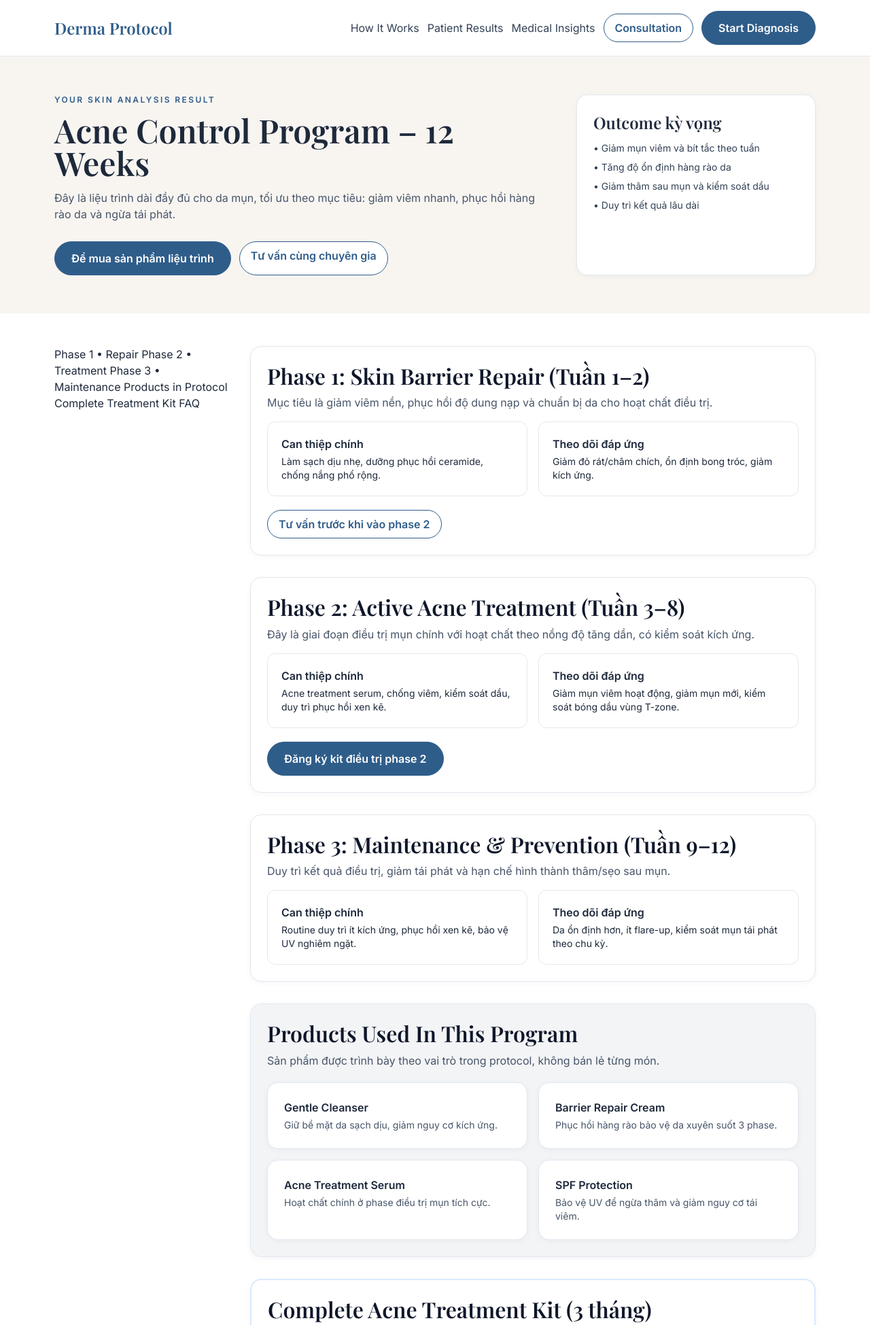
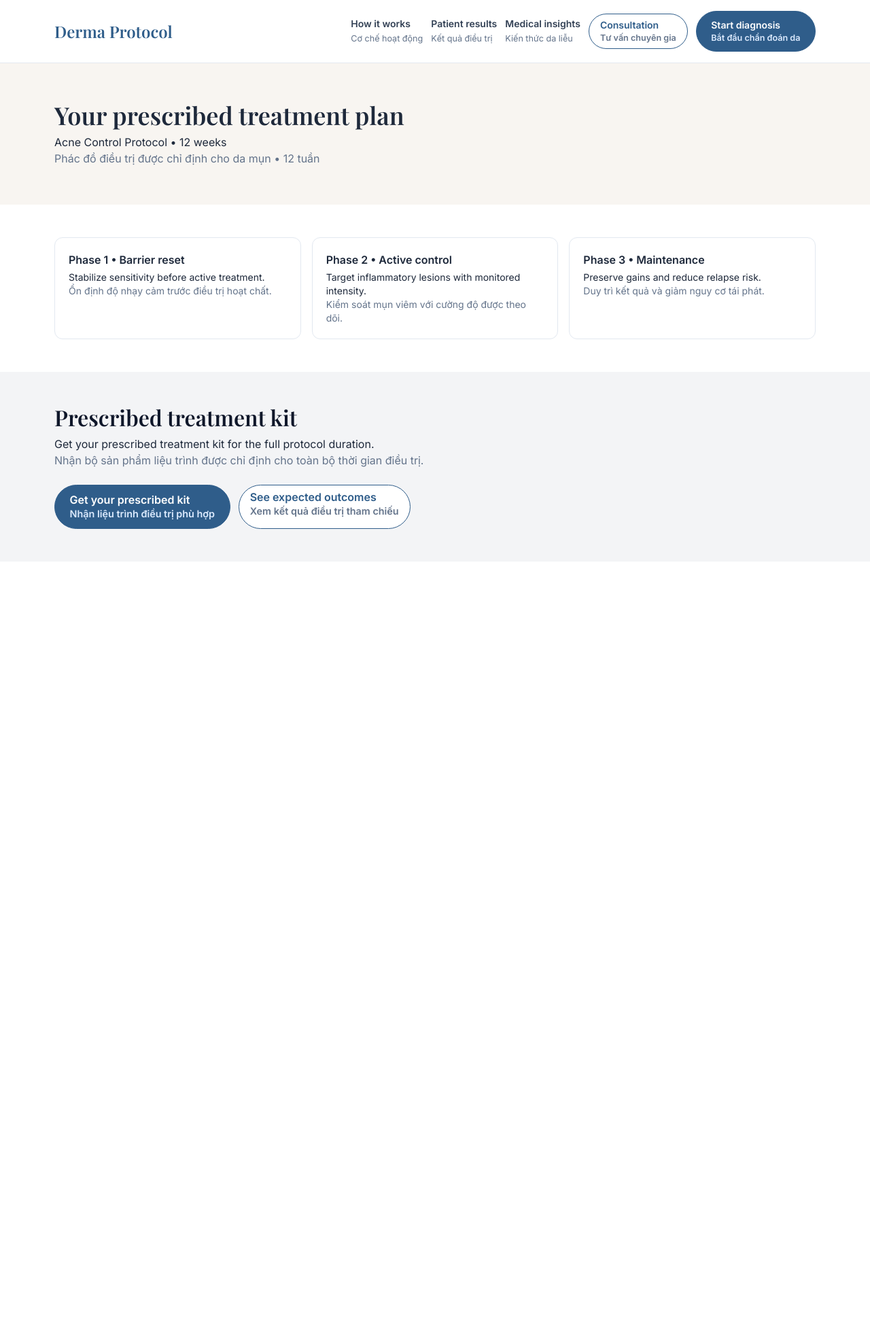
Before and after one commit to ddtri1803/test, a PHP site: page /treatment-plan.html in a window 1280 px wide. Shown: the top 1949 px of the page at 68% size. After the commit the page ends 778 px from the top, so only its background shows below. Run offline with PHP 8.4, Linux system fonts and the light colour scheme; some libraries are stand-ins or nearby versions.

Commit message:
Implement bilingual prescribed-commerce UX across diagnosis-led flow

```diff
--- a/consultation.html
+++ b/consultation.html
@@ -1 +1,5 @@
-<!doctype html><html lang="en"><head><meta charset="UTF-8"><meta name="viewport" content="width=device-width, initial-scale=1.0"><title>Consultation</title><link rel="preconnect" href="https://fonts.googleapis.com"><link rel="preconnect" href="https://fonts.gstatic.com" crossorigin><link href="https://fonts.googleapis.com/css2?family=Inter:wght@400;500;600;700&family=Playfair+Display:wght@600;700&display=swap" rel="stylesheet"><script src="https://cdn.tailwindcss.com"></script><script>tailwind.config={theme:{extend:{colors:{medicalBlue:'#2F5D8A',softBeige:'#F8F5F1'},fontFamily:{heading:['Playfair Display','serif'],body:['Inter','sans-serif']}}}}</script><link rel="stylesheet" href="themes/clinic.css"></head><body class="font-body bg-softBeige"><main class="min-h-screen flex items-center justify-center p-4"><section class="card max-w-xl w-full text-center"><h1 class="font-heading text-4xl mb-4">Skin Consultation</h1><p class="text-slate-600 mb-6">Book a dermatology consultation to confirm diagnosis and start your full treatment kit.</p><a href="skin-diagnosis.html" class="btn-primary">Begin Diagnosis</a></section></main></body></html>
+<!doctype html>
+<html lang="en">
+  <head><meta charset="UTF-8" /><meta name="viewport" content="width=device-width, initial-scale=1.0" /><title>Consultation | Derma Protocol</title><link rel="preconnect" href="https://fonts.googleapis.com" /><link rel="preconnect" href="https://fonts.gstatic.com" crossorigin /><link href="https://fonts.googleapis.com/css2?family=Inter:wght@400;500;600;700&family=Playfair+Display:wght@600;700&display=swap" rel="stylesheet" /><script src="https://cdn.tailwindcss.com"></script><script>tailwind.config={theme:{extend:{colors:{medicalBlue:'#2F5D8A',softBeige:'#F8F5F1'},fontFamily:{heading:['Playfair Display','serif'],body:['Inter','sans-serif']}}}}</script><link rel="stylesheet" href="themes/clinic.css" /></head>
+  <body class="font-body bg-softBeige"><main class="min-h-screen flex items-center justify-center p-4"><section class="card max-w-xl w-full text-center"><h1 class="font-heading text-4xl mb-3">Clinical consultation</h1><p>Discuss your case before activating a prescribed protocol.</p><p class="text-slate-500 mt-1">Trao đổi với chuyên gia trước khi kích hoạt liệu trình được chỉ định.</p><a href="skin-diagnosis.html" class="btn-primary mt-6">Start diagnosis • Bắt đầu chẩn đoán</a></section></main></body>
+</html>
--- a/themes/clinic.css
+++ b/themes/clinic.css
@@ -11,7 +11,7 @@ html{scroll-behavior:smooth}
 .nav-link{color:#334155;transition:.2s}
 .nav-link:hover{color:var(--medical-blue)}
 
-.btn-primary{display:inline-block;background:var(--medical-blue);color:#fff;padding:.75rem 1.5rem;border-radius:9999px;font-weight:600;transition:.2s;border:1px solid var(--medical-blue)}
+.btn-primary{display:inline-block;background:var(--medical-blue);color:#fff;padding:.75rem 1.35rem;border-radius:9999px;font-weight:600;transition:.2s;border:1px solid var(--medical-blue)}
 .btn-primary:hover{background:var(--medical-blue-dark);border-color:var(--medical-blue-dark)}
 
 .btn-secondary{display:inline-block;border:1px solid var(--medical-blue);color:var(--medical-blue);padding:.5rem 1rem;border-radius:9999px;font-weight:600;transition:.2s;background:#fff}
@@ -20,8 +20,6 @@ html{scroll-behavior:smooth}
 .card{background:#fff;padding:1.5rem;border-radius:1rem;border:1px solid #e2e8f0;box-shadow:0 2px 10px rgba(15,23,42,.04)}
 .card-title{font-family:'Playfair Display',serif;font-size:1.5rem;line-height:1.2;margin-bottom:.5rem;color:var(--medical-blue)}
 .section-title{font-family:'Playfair Display',serif;font-size:2rem;line-height:1.2;color:#0f172a;margin-bottom:.5rem}
-.pill{display:block;text-align:center;border:1px solid #cbd5e1;border-radius:9999px;padding:.75rem 1rem;font-weight:500;transition:.2s;background:#fff}
-.pill:hover{border-color:var(--medical-blue);color:var(--medical-blue)}
 .phase{padding:1.25rem;border-radius:.75rem;border:1px solid #e2e8f0;background:#fff}
 
 .flow-steps{display:grid;grid-template-columns:repeat(4,minmax(0,1fr));gap:.6rem}
@@ -31,6 +29,11 @@ html{scroll-behavior:smooth}
 
 .cta-band{background:linear-gradient(135deg,#2F5D8A,#3D77AF);color:#fff;border-radius:1rem;padding:1.5rem}
 
+.bi-en{display:block;font-weight:600}
+.bi-vi{display:block;font-size:.9em;color:#64748b;margin-top:.12rem}
+.bi-vi.inverse{color:#dbeafe}
+.bi-btn .bi-en,.bi-btn .bi-vi{line-height:1.2}
+
 @media (max-width: 900px){
   .flow-steps{grid-template-columns:repeat(2,minmax(0,1fr))}
 }
--- a/treatment-plan.html
+++ b/treatment-plan.html
@@ -1,165 +1,20 @@
 <!doctype html>
-<html lang="vi">
+<html lang="en">
   <head>
-    <meta charset="UTF-8" />
-    <meta name="viewport" content="width=device-width, initial-scale=1.0" />
-    <title>Acne Control Program 12 Weeks | Derma Protocol</title>
-    <link rel="preconnect" href="https://fonts.googleapis.com" />
-    <link rel="preconnect" href="https://fonts.gstatic.com" crossorigin />
+    <meta charset="UTF-8" /><meta name="viewport" content="width=device-width, initial-scale=1.0" />
+    <title>Your Prescribed Plan | Derma Protocol</title>
+    <link rel="preconnect" href="https://fonts.googleapis.com" /><link rel="preconnect" href="https://fonts.gstatic.com" crossorigin />
     <link href="https://fonts.googleapis.com/css2?family=Inter:wght@400;500;600;700&family=Playfair+Display:wght@600;700&display=swap" rel="stylesheet" />
     <script src="https://cdn.tailwindcss.com"></script>
-    <script>
-      tailwind.config = {
-        theme: {
-          extend: {
-            colors: { medicalBlue: '#2F5D8A', softBeige: '#F8F5F1', lightGrey: '#F3F4F6' },
-            fontFamily: { heading: ['Playfair Display', 'serif'], body: ['Inter', 'sans-serif'] }
-          }
-        }
-      }
-    </script>
+    <script>tailwind.config={theme:{extend:{colors:{medicalBlue:'#2F5D8A',softBeige:'#F8F5F1',lightGrey:'#F3F4F6'},fontFamily:{heading:['Playfair Display','serif'],body:['Inter','sans-serif']}}}}</script>
     <link rel="stylesheet" href="themes/clinic.css" />
   </head>
   <body class="font-body text-slate-800 bg-white">
-    <header class="border-b border-slate-200 bg-white/95 sticky top-0 z-20">
-      <nav class="max-w-6xl mx-auto px-4 py-4 flex flex-wrap items-center justify-between gap-4">
-        <a href="index.html" class="font-heading text-2xl text-medicalBlue">Derma Protocol</a>
-        <ul class="flex flex-wrap items-center gap-3 text-sm md:text-base">
-          <li><a class="nav-link" href="index.html#journey">How It Works</a></li>
-          <li><a class="nav-link" href="results.html">Patient Results</a></li>
-          <li><a class="nav-link" href="blog.html">Medical Insights</a></li>
-          <li><a class="btn-secondary" href="consultation.html">Consultation</a></li>
-          <li><a class="btn-primary" href="skin-diagnosis.html">Start Diagnosis</a></li>
-        </ul>
-      </nav>
-    </header>
-
+    <header class="border-b border-slate-200 bg-white/95 sticky top-0 z-20"><nav class="max-w-6xl mx-auto px-4 py-4 flex flex-wrap items-center justify-between gap-3"><a href="index.html" class="font-heading text-2xl text-medicalBlue">Derma Protocol</a><ul class="flex flex-wrap items-center gap-3 text-sm"><li><a class="nav-link" href="index.html#journey"><span class="bi-en">How it works</span><span class="bi-vi">Cơ chế hoạt động</span></a></li><li><a class="nav-link" href="results.html"><span class="bi-en">Patient results</span><span class="bi-vi">Kết quả điều trị</span></a></li><li><a class="nav-link" href="blog.html"><span class="bi-en">Medical insights</span><span class="bi-vi">Kiến thức da liễu</span></a></li><li><a class="btn-secondary bi-btn" href="consultation.html"><span class="bi-en">Consultation</span><span class="bi-vi">Tư vấn chuyên gia</span></a></li><li><a class="btn-primary bi-btn" href="skin-diagnosis.html"><span class="bi-en">Start diagnosis</span><span class="bi-vi inverse">Bắt đầu chẩn đoán da</span></a></li></ul></nav></header>
     <main>
-      <section class="bg-softBeige py-14">
-        <div class="max-w-6xl mx-auto px-4 grid lg:grid-cols-3 gap-8">
-          <div class="lg:col-span-2">
-            <p class="uppercase tracking-[0.2em] text-xs text-medicalBlue font-semibold">Your Skin Analysis Result</p>
-            <h1 class="font-heading text-4xl md:text-5xl mt-3">Acne Control Program – 12 Weeks</h1>
-            <p class="mt-4 text-slate-600 max-w-3xl">Đây là liệu trình dài đầy đủ cho da mụn, tối ưu theo mục tiêu: giảm viêm nhanh, phục hồi hàng rào da và ngừa tái phát.</p>
-            <div class="mt-7 flex flex-wrap gap-3">
-              <a href="#kit" class="btn-primary">Để mua sản phẩm liệu trình</a>
-              <a href="consultation.html" class="btn-secondary">Tư vấn cùng chuyên gia</a>
-            </div>
-          </div>
-          <aside class="card">
-            <h2 class="font-heading text-2xl mb-3">Outcome kỳ vọng</h2>
-            <ul class="space-y-2 text-slate-700 text-sm">
-              <li>• Giảm mụn viêm và bít tắc theo tuần</li>
-              <li>• Tăng độ ổn định hàng rào da</li>
-              <li>• Giảm thâm sau mụn và kiểm soát dầu</li>
-              <li>• Duy trì kết quả lâu dài</li>
-            </ul>
-          </aside>
-        </div>
-      </section>
-
-      <section class="py-12">
-        <div class="max-w-6xl mx-auto px-4 grid lg:grid-cols-12 gap-8">
-          <aside class="lg:col-span-3">
-            <div class="program-nav">
-              <a href="#phase1">Phase 1 • Repair</a>
-              <a href="#phase2">Phase 2 • Treatment</a>
-              <a href="#phase3">Phase 3 • Maintenance</a>
-              <a href="#products">Products in Protocol</a>
-              <a href="#kit">Complete Treatment Kit</a>
-              <a href="#faq">FAQ</a>
-            </div>
-          </aside>
-
-          <div class="lg:col-span-9 space-y-8">
-            <article id="phase1" class="card">
-              <h2 class="section-title">Phase 1: Skin Barrier Repair (Tuần 1–2)</h2>
-              <p class="text-slate-600">Mục tiêu là giảm viêm nền, phục hồi độ dung nạp và chuẩn bị da cho hoạt chất điều trị.</p>
-              <div class="grid md:grid-cols-2 gap-4 mt-4">
-                <div class="phase"><h3 class="font-semibold">Can thiệp chính</h3><p class="mt-1 text-sm">Làm sạch dịu nhẹ, dưỡng phục hồi ceramide, chống nắng phổ rộng.</p></div>
-                <div class="phase"><h3 class="font-semibold">Theo dõi đáp ứng</h3><p class="mt-1 text-sm">Giảm đỏ rát/châm chích, ổn định bong tróc, giảm kích ứng.</p></div>
-              </div>
-              <div class="mt-5"><a href="consultation.html" class="btn-secondary">Tư vấn trước khi vào phase 2</a></div>
-            </article>
-
-            <article id="phase2" class="card">
-              <h2 class="section-title">Phase 2: Active Acne Treatment (Tuần 3–8)</h2>
-              <p class="text-slate-600">Đây là giai đoạn điều trị mụn chính với hoạt chất theo nồng độ tăng dần, có kiểm soát kích ứng.</p>
-              <div class="grid md:grid-cols-2 gap-4 mt-4">
-                <div class="phase"><h3 class="font-semibold">Can thiệp chính</h3><p class="mt-1 text-sm">Acne treatment serum, chống viêm, kiểm soát dầu, duy trì phục hồi xen kẽ.</p></div>
-                <div class="phase"><h3 class="font-semibold">Theo dõi đáp ứng</h3><p class="mt-1 text-sm">Giảm mụn viêm hoạt động, giảm mụn mới, kiểm soát bóng dầu vùng T-zone.</p></div>
-              </div>
-              <div class="mt-5"><a href="#kit" class="btn-primary">Đăng ký kit điều trị phase 2</a></div>
-            </article>
-
-            <article id="phase3" class="card">
-              <h2 class="section-title">Phase 3: Maintenance & Prevention (Tuần 9–12)</h2>
-              <p class="text-slate-600">Duy trì kết quả điều trị, giảm tái phát và hạn chế hình thành thâm/sẹo sau mụn.</p>
-              <div class="grid md:grid-cols-2 gap-4 mt-4">
-                <div class="phase"><h3 class="font-semibold">Can thiệp chính</h3><p class="mt-1 text-sm">Routine duy trì ít kích ứng, phục hồi xen kẽ, bảo vệ UV nghiêm ngặt.</p></div>
-                <div class="phase"><h3 class="font-semibold">Theo dõi đáp ứng</h3><p class="mt-1 text-sm">Da ổn định hơn, ít flare-up, kiểm soát mụn tái phát theo chu kỳ.</p></div>
-              </div>
-            </article>
-
-            <article id="products" class="card bg-lightGrey">
-              <h2 class="section-title">Products Used In This Program</h2>
-              <p class="text-slate-600">Sản phẩm được trình bày theo vai trò trong protocol, không bán lẻ từng món.</p>
-              <div class="grid sm:grid-cols-2 gap-4 mt-5">
-                <div class="card"><h3 class="font-semibold">Gentle Cleanser</h3><p class="text-sm mt-1 text-slate-600">Giữ bề mặt da sạch dịu, giảm nguy cơ kích ứng.</p></div>
-                <div class="card"><h3 class="font-semibold">Barrier Repair Cream</h3><p class="text-sm mt-1 text-slate-600">Phục hồi hàng rào bảo vệ da xuyên suốt 3 phase.</p></div>
-                <div class="card"><h3 class="font-semibold">Acne Treatment Serum</h3><p class="text-sm mt-1 text-slate-600">Hoạt chất chính ở phase điều trị mụn tích cực.</p></div>
-                <div class="card"><h3 class="font-semibold">SPF Protection</h3><p class="text-sm mt-1 text-slate-600">Bảo vệ UV để ngừa thâm và giảm nguy cơ tái viêm.</p></div>
-              </div>
-            </article>
-
-            <article id="kit" class="card border-2 border-blue-100">
-              <h2 class="section-title">Complete Acne Treatment Kit (3 tháng)</h2>
-              <p class="text-slate-600">Bao gồm đầy đủ sản phẩm cần thiết cho cả 3 phase. Đây là lựa chọn chuẩn để bám sát protocol.</p>
-              <ul class="mt-4 grid sm:grid-cols-2 gap-2 text-sm text-slate-700 list-disc list-inside">
-                <li>Cleanser</li>
-                <li>Acne Serum</li>
-                <li>Repair Cream</li>
-                <li>Sunscreen</li>
-              </ul>
-              <div class="mt-6 flex flex-wrap gap-3">
-                <a href="consultation.html" class="btn-primary">Tư vấn / Đặt mua kit liệu trình</a>
-                <a href="skin-diagnosis.html" class="btn-secondary">Cập nhật chẩn đoán da trước mua</a>
-              </div>
-            </article>
-
-            <article id="faq" class="card">
-              <h2 class="section-title">FAQ trước khi bắt đầu liệu trình</h2>
-              <div class="space-y-4 mt-4 text-slate-700">
-                <div>
-                  <h3 class="font-semibold">Bao lâu thấy cải thiện?</h3>
-                  <p class="text-sm mt-1">Thông thường từ tuần 3–4 bắt đầu giảm mụn viêm rõ, tùy mức độ ban đầu và mức tuân thủ protocol.</p>
-                </div>
-                <div>
-                  <h3 class="font-semibold">Có thể mua lẻ từng sản phẩm không?</h3>
-                  <p class="text-sm mt-1">Hệ thống ưu tiên mua theo kit để đảm bảo đủ sản phẩm cho toàn timeline và giảm sai lệch khi tự phối routine.</p>
-                </div>
-                <div>
-                  <h3 class="font-semibold">Có hỗ trợ trong quá trình dùng kit không?</h3>
-                  <p class="text-sm mt-1">Có. Bạn được tư vấn điều chỉnh tần suất dùng khi da có dấu hiệu kích ứng hoặc thay đổi mục tiêu điều trị.</p>
-                </div>
-              </div>
-            </article>
-          </div>
-        </div>
-      </section>
-
-      <section class="max-w-6xl mx-auto px-4 pb-10 sticky-mobile-cta">
-        <div class="cta-band flex flex-wrap gap-3 items-center justify-between">
-          <div>
-            <p class="text-sm uppercase tracking-[0.12em] text-blue-100">Ready to start?</p>
-            <h2 class="font-heading text-2xl">Bắt đầu liệu trình đúng chuẩn y khoa</h2>
-          </div>
-          <div class="flex gap-2">
-            <a href="consultation.html" class="inline-block bg-white text-medicalBlue font-semibold px-5 py-3 rounded-full">Tư vấn ngay</a>
-            <a href="#kit" class="inline-block border border-white text-white font-semibold px-5 py-3 rounded-full">Mua kit liệu trình</a>
-          </div>
-        </div>
-      </section>
+      <section class="bg-softBeige py-14"><div class="max-w-6xl mx-auto px-4"><h1 class="font-heading text-4xl">Your prescribed treatment plan</h1><p class="mt-2">Acne Control Protocol • 12 weeks</p><p class="text-slate-500">Phác đồ điều trị được chỉ định cho da mụn • 12 tuần</p></div></section>
+      <section class="py-12"><div class="max-w-6xl mx-auto px-4 grid md:grid-cols-3 gap-4"><div class="phase"><h3 class="font-semibold">Phase 1 • Barrier reset</h3><p class="text-sm mt-1">Stabilize sensitivity before active treatment.</p><p class="text-slate-500 text-sm">Ổn định độ nhạy cảm trước điều trị hoạt chất.</p></div><div class="phase"><h3 class="font-semibold">Phase 2 • Active control</h3><p class="text-sm mt-1">Target inflammatory lesions with monitored intensity.</p><p class="text-slate-500 text-sm">Kiểm soát mụn viêm với cường độ được theo dõi.</p></div><div class="phase"><h3 class="font-semibold">Phase 3 • Maintenance</h3><p class="text-sm mt-1">Preserve gains and reduce relapse risk.</p><p class="text-slate-500 text-sm">Duy trì kết quả và giảm nguy cơ tái phát.</p></div></div></section>
+      <section class="py-12 bg-lightGrey"><div class="max-w-6xl mx-auto px-4"><h2 class="section-title">Prescribed treatment kit</h2><p>Get your prescribed treatment kit for the full protocol duration.</p><p class="text-slate-500">Nhận bộ sản phẩm liệu trình được chỉ định cho toàn bộ thời gian điều trị.</p><div class="mt-6 flex gap-3 flex-wrap"><a href="consultation.html" class="btn-primary bi-btn"><span class="bi-en">Get your prescribed kit</span><span class="bi-vi inverse">Nhận liệu trình điều trị phù hợp</span></a><a href="results.html" class="btn-secondary bi-btn"><span class="bi-en">See expected outcomes</span><span class="bi-vi">Xem kết quả điều trị tham chiếu</span></a></div></div></section>
     </main>
   </body>
 </html>
```
Also changed, not shown: blog.html (+4 -43 lines), index.html (+24 -36 lines), results.html (+4 -58 lines), skin-diagnosis.html (+5 -37 lines), skin-problems.html (+5 -47 lines), treatment-programs.html (+8 -53 lines).
